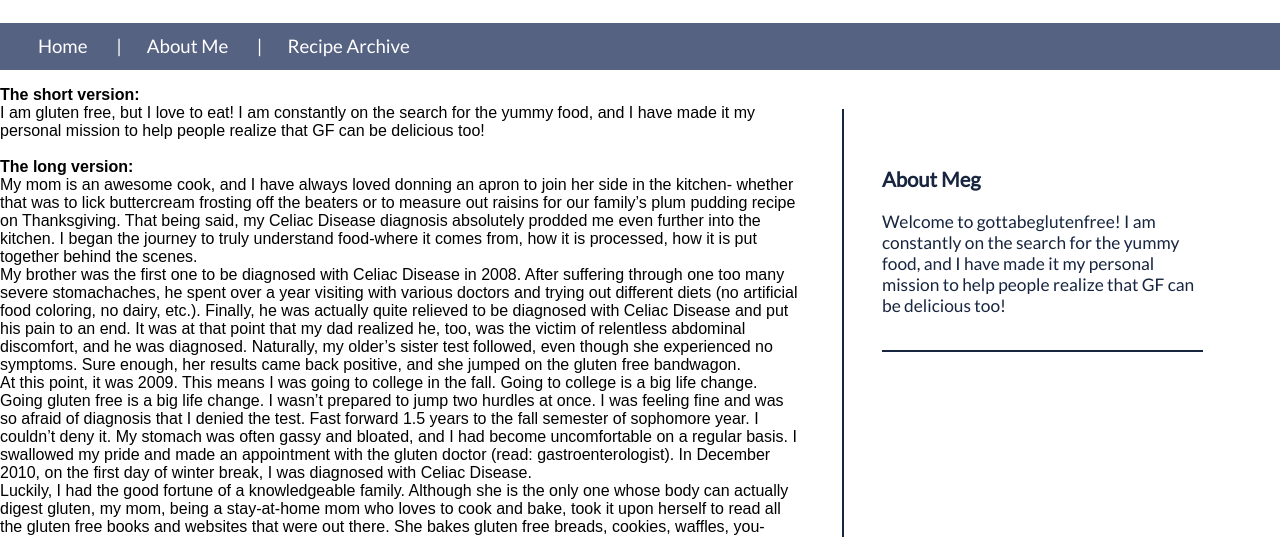
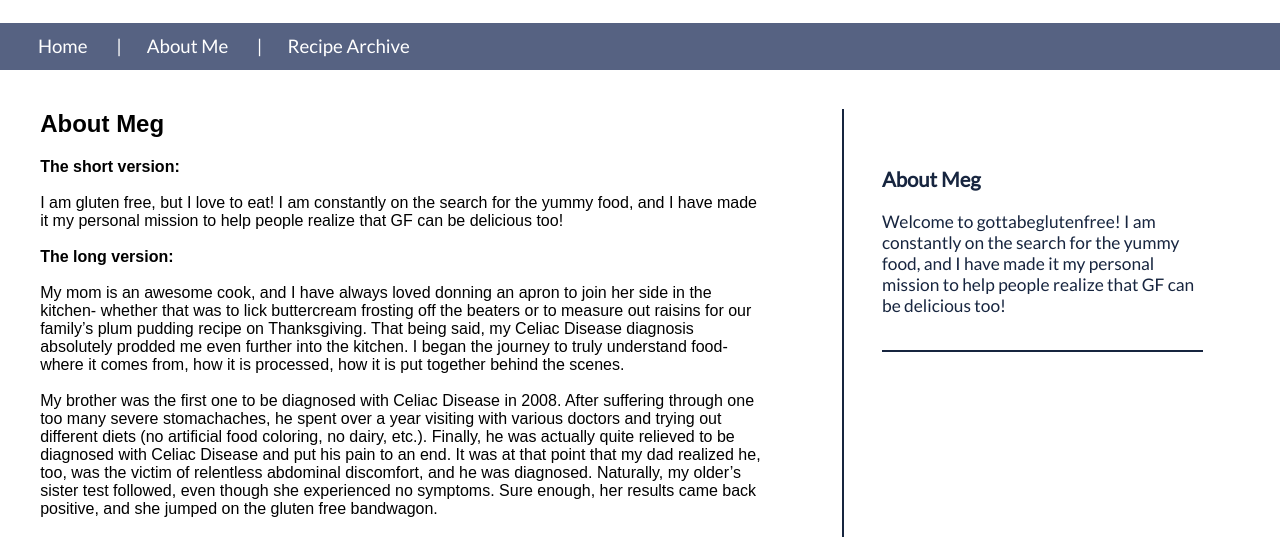
Before and after one commit to megmaciver13/gottabeglutenfree-front, a React app: page /about in a window 1280 px wide. Shown: the part 248-785 px from the top of the page. Built offline with nearby package versions, Linux system fonts and the light colour scheme.

Commit message:
format about me

```diff
--- a/src/Components/About/About.css
+++ b/src/Components/About/About.css
@@ -1,3 +1,7 @@
+.about-me {
+  margin: 5%
+}
+
 .bold {
   font-weight: bold;
 }
--- a/src/Components/About/About.js
+++ b/src/Components/About/About.js
@@ -2,28 +2,38 @@ import React from 'react'
 import './About.css'
 
 const About = () => {
-  return <div>
+  return <div className='about-me'>
+    <h2>About Meg</h2>
     <p>
       <span className='bold'>The short version:</span>
+      <br />
       <br />
       I am gluten free, but I love to eat!  I am constantly on the search for the yummy food, and I have made it my personal mission to help people realize that GF can be delicious too!
       <br />
       <br />
       <span className='bold'>The long version:</span>
       <br />
+      <br />
       My mom is an awesome cook, and I have always loved donning an apron to join her side in the kitchen- whether that was to lick buttercream frosting off the beaters or to measure out raisins for our family’s plum pudding recipe on Thanksgiving. That being said, my Celiac Disease diagnosis absolutely prodded me even further into the kitchen. I began the journey to truly understand food-where it comes from, how it is processed, how it is put together behind the scenes.
+      <br />
       <br />
       My brother was the first one to be diagnosed with Celiac Disease in 2008. After suffering through one too many severe stomachaches, he spent over a year visiting with various doctors and trying out different diets (no artificial food coloring, no dairy, etc.). Finally, he was actually quite relieved to be diagnosed with Celiac Disease and put his pain to an end. It was at that point that my dad realized he, too, was the victim of relentless abdominal discomfort, and he was diagnosed. Naturally, my older’s sister test followed, even though she experienced no symptoms. Sure enough, her results came back positive, and she jumped on the gluten free bandwagon.
       <br />
+      <br />
       At this point, it was 2009. This means I was going to college in the fall. Going to college is a big life change. Going gluten free is a big life change. I wasn’t prepared to jump two hurdles at once. I was feeling fine and was so afraid of diagnosis that I denied the test. Fast forward 1.5 years to the fall semester of sophomore year. I couldn’t deny it. My stomach was often gassy and bloated, and I had become uncomfortable on a regular basis. I swallowed my pride and made an appointment with the gluten doctor (read: gastroenterologist). In December 2010, on the first day of winter break, I was diagnosed with Celiac Disease.
+      <br />
       <br />
       Luckily, I had the good fortune of a knowledgeable family. Although she is the only one whose body can actually digest gluten, my mom, being a stay-at-home mom who loves to cook and bake, took it upon herself to read all the gluten free books and websites that were out there. She bakes gluten free breads, cookies, waffles, you-name-it. Our house is like a gluten free haven. It was wonderful to spend my first month as a Celiac in the company of a nearly (one loaf of regular bread in the freezer, for when my mom needs her fix) gluten free household.
       <br />
+      <br />
       Over three years later, there are still good days and bad days. Going out to eat can be a very frustrating experience when the kitchen has somehow unnecessarily contaminated everything with gluten. When I cook for myself, all is well because it is SO easy to cook gluten free. That is why I decided to share my experiences in the kitchen.
+      <br />
       <br />
       I started this blog back in 2012, while sitting around at home in Chicago waiting for my semester abroad in Australia to begin. I am not a trained chef, by any means, but I know how to whip up a meal or a batch of cookies. And I was bored. So, I blogged. After college graduation in 2013, I moved to Washington, DC, to begin an adult life (eek). So, here I am, cooking and baking in DC, and blogging about it!
       <br />
+      <br />
       Follow me as I discover new recipes, uncover old ones, and consistently make all my favorites.
+      <br />
       <br />
       The end.
     </p>
```
Also changed, not shown: README.md.
